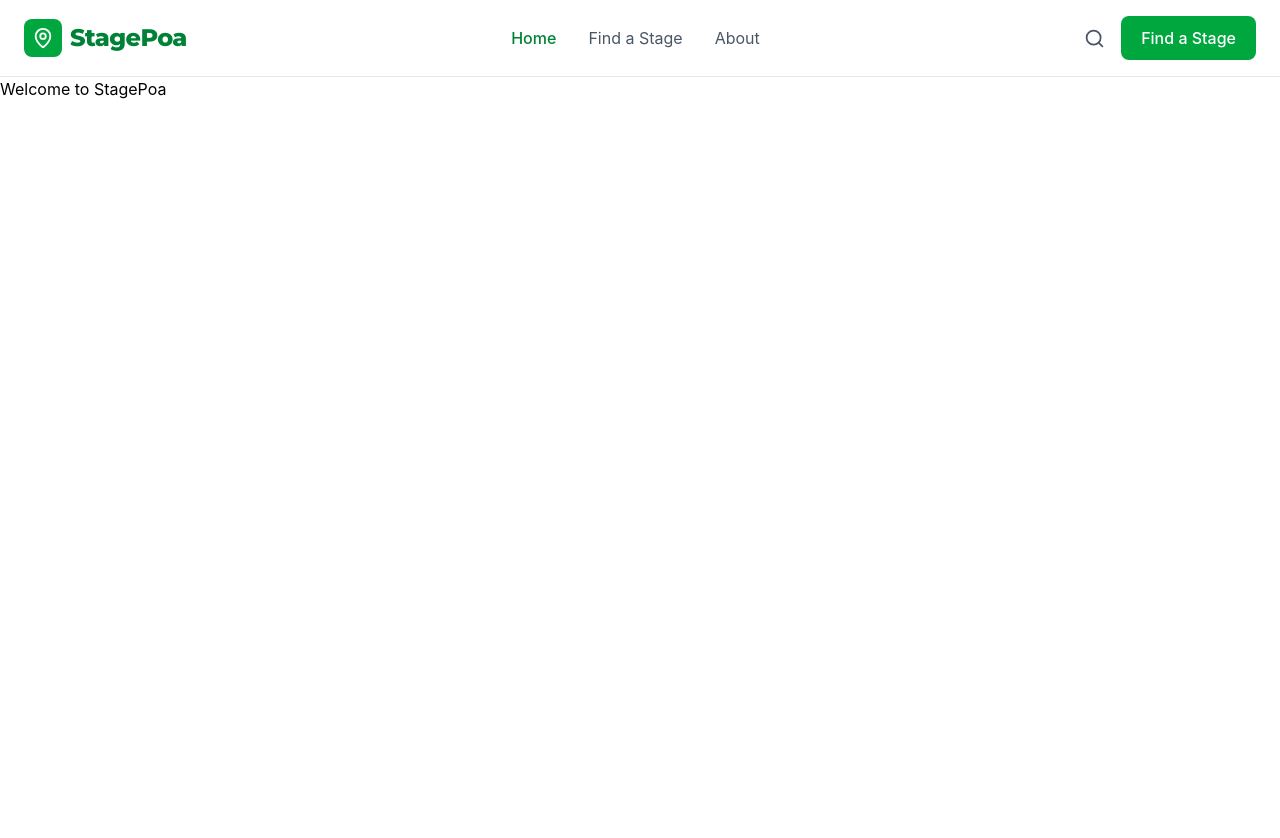
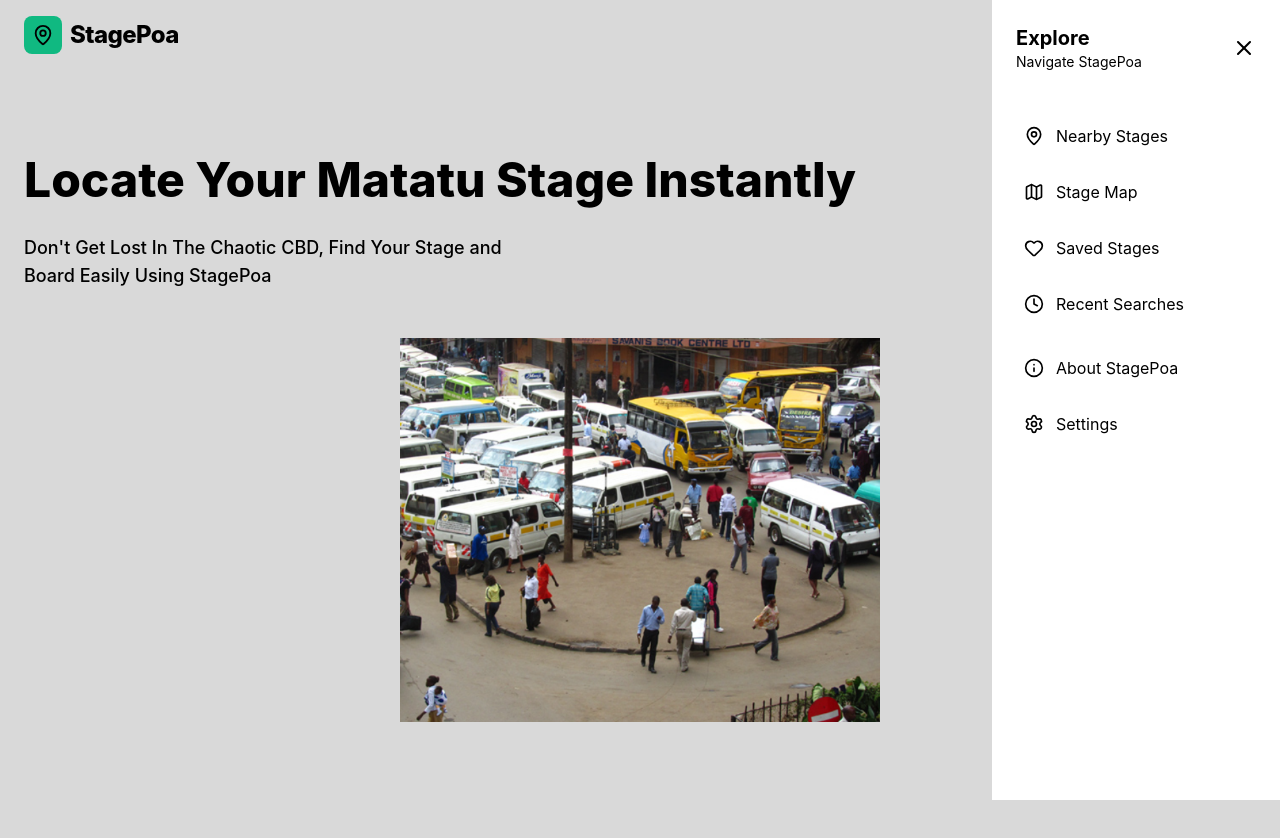
Before and after one commit to samuelmaina-rgb/stagepoa, a React (Vite) app: page / in a window 1280 px wide. Shown: the top 838 px of the page. Before the commit the page ends 800 px from the top, so only its background shows below. Built offline with nearby package versions, Linux system fonts and the light colour scheme.

Commit message:
-update the navbar and change the styling -added hero section to Home.jsx

```diff
--- a/src/App.jsx
+++ b/src/App.jsx
@@ -1,11 +1,22 @@
+import { useState } from "react";
+import { Routes, Route } from "react-router-dom";
 import Navbar from "./Navbar";
-import { Routes, Route } from "react-router-dom";
+import Sidebar from "./Sidebar";
 import Home from "./pages/Home";
 
 function App() {
+  const [sidebarOpen, setSidebarOpen] = useState(false);
+
   return (
     <>
-      <Navbar />
+      <Navbar
+        onMenuClick={() => setSidebarOpen(true)}
+      />
+
+      <Sidebar
+        isOpen={sidebarOpen}
+        onClose={() => setSidebarOpen(false)}
+      />
 
       <Routes>
         <Route path="/" element={<Home />} />
--- /dev/null
+++ b/src/Sidebar.jsx
@@ -0,0 +1,116 @@
+import {
+  MapPin,
+  Map,
+  Heart,
+  Clock,
+  Info,
+  Settings,
+  X,
+} from "lucide-react";
+
+function Sidebar({ isOpen, onClose }) {
+  return (
+    <>
+      {/* Dark overlay */}
+      {isOpen && (
+        <div
+          onClick={onClose}
+          className="fixed inset-0 bg-black/30 z-40"
+        />
+      )}
+
+      {/* Sidebar */}
+      <aside
+        className={`fixed top-0 right-0 h-screen w-72 bg-white z-50 shadow-xl
+        transform transition-transform duration-300
+        ${isOpen ? "translate-x-0" : "translate-x-full"}`}
+      >
+
+        {/* Header */}
+        <div className="flex items-center justify-between p-6 border-b border-gray-100">
+
+          <div>
+            <h2 className="text-xl font-bold text-green-700">
+              Explore
+            </h2>
+
+            <p className="text-sm text-gray-500">
+              Navigate StagePoa
+            </p>
+          </div>
+
+          <button
+            onClick={onClose}
+            className="text-gray-500 hover:text-green-600 transition"
+          >
+            <X size={24} />
+          </button>
+
+        </div>
+
+        {/* Links */}
+        <nav className="p-4 space-y-2">
+
+          <a
+            href="/nearby"
+            className="flex items-center gap-3 px-4 py-3 rounded-lg
+            text-gray-700 hover:bg-green-50 hover:text-green-700 transition"
+          >
+            <MapPin size={20} />
+            <span>Nearby Stages</span>
+          </a>
+
+          <a
+            href="/map"
+            className="flex items-center gap-3 px-4 py-3 rounded-lg
+            text-gray-700 hover:bg-green-50 hover:text-green-700 transition"
+          >
+            <Map size={20} />
+            <span>Stage Map</span>
+          </a>
+
+          <a
+            href="/saved"
+            className="flex items-center gap-3 px-4 py-3 rounded-lg
+            text-gray-700 hover:bg-green-50 hover:text-green-700 transition"
+          >
+            <Heart size={20} />
+            <span>Saved Stages</span>
+          </a>
+
+          <a
+            href="/recent"
+            className="flex items-center gap-3 px-4 py-3 rounded-lg
+            text-gray-700 hover:bg-green-50 hover:text-green-700 transition"
+          >
+            <Clock size={20} />
+            <span>Recent Searches</span>
+          </a>
+
+          <div className="border-t border-gray-100 my-4" />
+
+          <a
+            href="/about"
+            className="flex items-center gap-3 px-4 py-3 rounded-lg
+            text-gray-700 hover:bg-green-50 hover:text-green-700 transition"
+          >
+            <Info size={20} />
+            <span>About StagePoa</span>
+          </a>
+
+          <a
+            href="/settings"
+            className="flex items-center gap-3 px-4 py-3 rounded-lg
+            text-gray-700 hover:bg-green-50 hover:text-green-700 transition"
+          >
+            <Settings size={20} />
+            <span>Settings</span>
+          </a>
+
+        </nav>
+      </aside>
+    </>
+  );
+}
+
+export default Sidebar;
--- a/src/index.css
+++ b/src/index.css
@@ -1,2 +1,8 @@
-@import url('https://fonts.googleapis.com/css2?family=Montserrat:wght@600;700;800&display=swap');
 @import "tailwindcss";
+
+@import url("https://cdn.jsdelivr.net/fontsource/fonts/iosevka-charon-mono@5.3.0/latin-400-normal.css");
+
+body {
+    background-color: #D9D9D9;
+  font-family: "Iosevka Charon Mono", monospace;
+}
--- a/src/navbar.jsx
+++ b/src/navbar.jsx
@@ -1,32 +1,25 @@
-import { MapPin, Search, Menu, X } from "lucide-react";
-import { useState } from "react";
+import { MapPin, Search, Menu } from "lucide-react";
 
-function Navbar() {
-  const [isMenuOpen, setIsMenuOpen] = useState(false);
-
+function Navbar({ onMenuClick }) {
   return (
-    <nav className="bg-white border-b border-gray-200">
+    <nav className="bg-[#D9D9D9] border-b border-black">
       <div className="max-w-7xl mx-auto px-6 py-4 flex items-center justify-between">
 
-        {/* Logo */}
+
         <a href="/" className="flex items-center gap-2">
-          <div className="bg-green-600 text-white p-2 rounded-lg">
+          <div className="bg-[#10B981] text-white p-2 rounded-lg">
             <MapPin size={22} />
           </div>
 
-          <span className="text-2xl font-extrabold text-green-700 tracking-tight [font-family:'Montserrat',sans-serif]">
-  StagePoa
-</span>
+          <span className="text-2xl font-extrabold text-[[#10B981] tracking-tight">
+            StagePoa
+          </span>
         </a>
 
 
         <div className="hidden md:flex items-center gap-8">
-          <a
-            href="/"
-            className="text-green-700 font-medium"
-          >
-            Home
-          </a>
+
+
 
           <a
             href="/stages"
@@ -36,62 +29,60 @@ function Navbar() {
           </a>
 
           <a
+            href="/"
+            className="text-green-700 font-medium hover:text-green-800 transition"
+          >
+            How It Works
+          </a>
+
+          {/* <a
             href="/about"
             className="text-gray-600 hover:text-green-600 transition"
           >
             About
-          </a>
+          </a> */}
+
         </div>
 
+        {/* Right Side */}
+        <div className="flex items-center gap-4">
 
-        <div className="hidden md:flex items-center gap-4">
-          <button className="text-gray-600 hover:text-green-600 transition">
-            <Search size={21} />
+          {/* Search */}
+          {/* <button
+            className="text-gray-600 hover:text-green-600 transition"
+            aria-label="Search"
+          >
+            <Search size={22} />
+          </button> */}
+
+
+          <button
+  className="hidden sm:block
+  bg-[#10B981]
+  text-black
+  px-5 py-2.5
+  rounded-lg
+  font-extrabold
+  border-2 border-black
+  border-r-4 border-b-4
+  hover:bg-[#10B981]
+  transition"
+>
+  Login
+</button>
+
+          {/* Sidebar Menu */}
+          <button
+            onClick={onMenuClick}
+            className="text-gray-600 hover:text-green-600 transition"
+            aria-label="Open menu"
+          >
+            <Menu size={25} />
           </button>
 
-          <button className="bg-green-600 hover:bg-green-700 text-white px-5 py-2.5 rounded-lg font-medium transition">
-            Find a Stage
-          </button>
         </div>
 
-
-        <button
-          onClick={() => setIsMenuOpen(!isMenuOpen)}
-          className="md:hidden text-gray-700"
-        >
-          {isMenuOpen ? <X size={26} /> : <Menu size={26} />}
-        </button>
       </div>
-
-
-      {isMenuOpen && (
-        <div className="md:hidden border-t border-gray-100 px-6 py-4 space-y-4">
-          <a
-            href="/"
-            className="block text-green-700 font-medium"
-          >
-            Home
-          </a>
-
-          <a
-            href="/stages"
-            className="block text-gray-600"
-          >
-            Find a Stage
-          </a>
-
-          <a
-            href="/about"
-            className="block text-gray-600"
-          >
-            About
-          </a>
-
-          <button className="w-full bg-green-600 text-white py-2.5 rounded-lg font-medium">
-            Find a Stage
-          </button>
-        </div>
-      )}
     </nav>
   );
 }
--- a/src/pages/Home.jsx
+++ b/src/pages/Home.jsx
@@ -1,9 +1,34 @@
+import heroImage from "../assets/heroimage.png";
 function Home() {
   return (
-    <div>
-      <h1>Welcome to StagePoa</h1>
-    </div>
-  );
+    <main className="min-h-screen bg-[#D9D9D9]">
+      <section className="max-w-7xl mx-auto px-6 py-20">
+        <div className="grid grid-cols-1 md:grid-cols-2 gap-12 items-center">
+
+
+          <div>
+            <h1 className="text-5xl md:text-7xl font-extrabold leading-tight text-black">
+              Locate Your Matatu Stage Instantly
+            </h1>
+
+            <p className="mt-6 max-w-lg text-lg text-gray-500 font-medium">
+              Don't Get Lost In The Chaotic CBD, Find Your Stage and Board Easily Using StagePoa
+            </p>
+          </div>
+
+
+          <div className="h-full flex items-center justify-center">
+  <img
+    src={heroImage}
+    alt="Find your matatu stage"
+    className="w-full h-auto max-h-96 object-contain rounded-[2rem]"
+  />
+</div>
+
+        </div>
+      </section>
+    </main>
+  )
 }
 
-export default Home;
+export default Home
```
Also changed, not shown: src/assets/heroimage.png (added).
